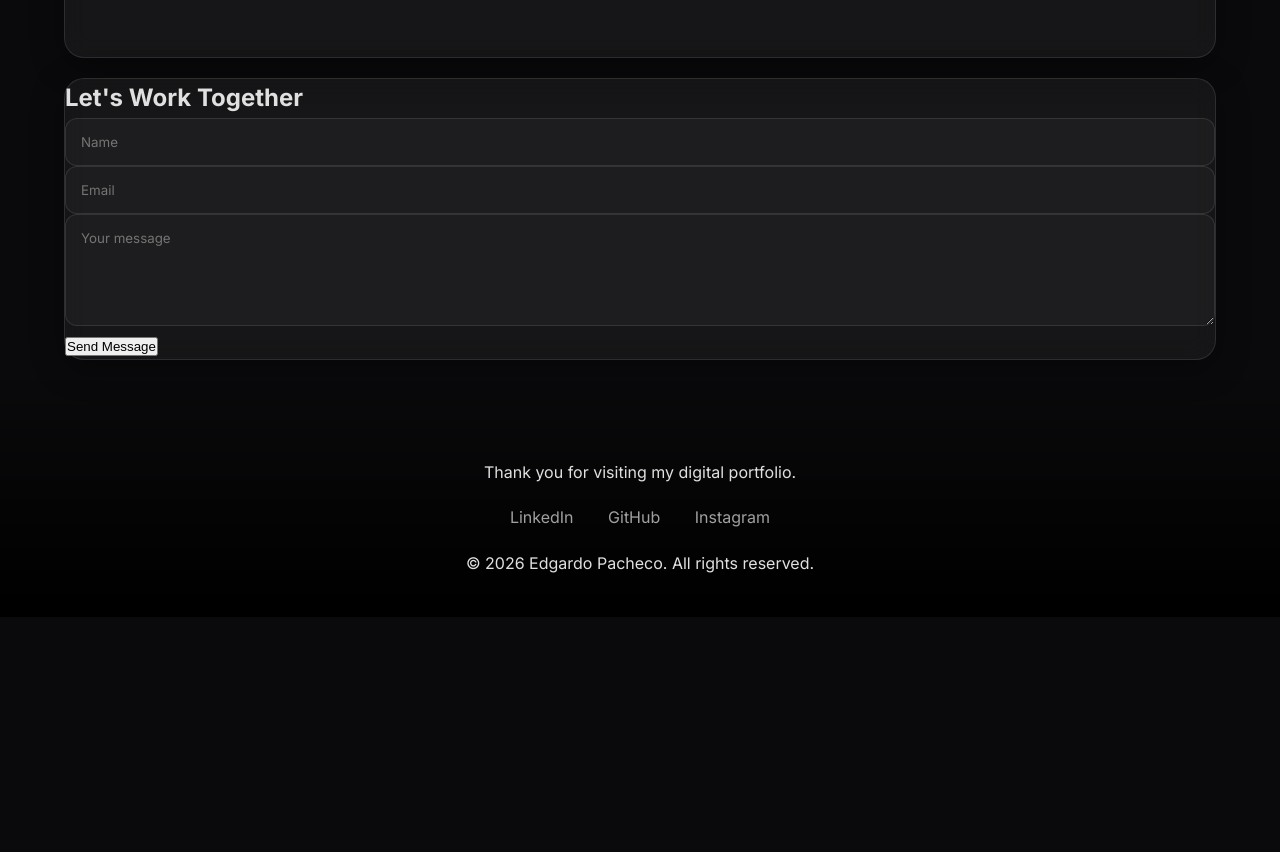
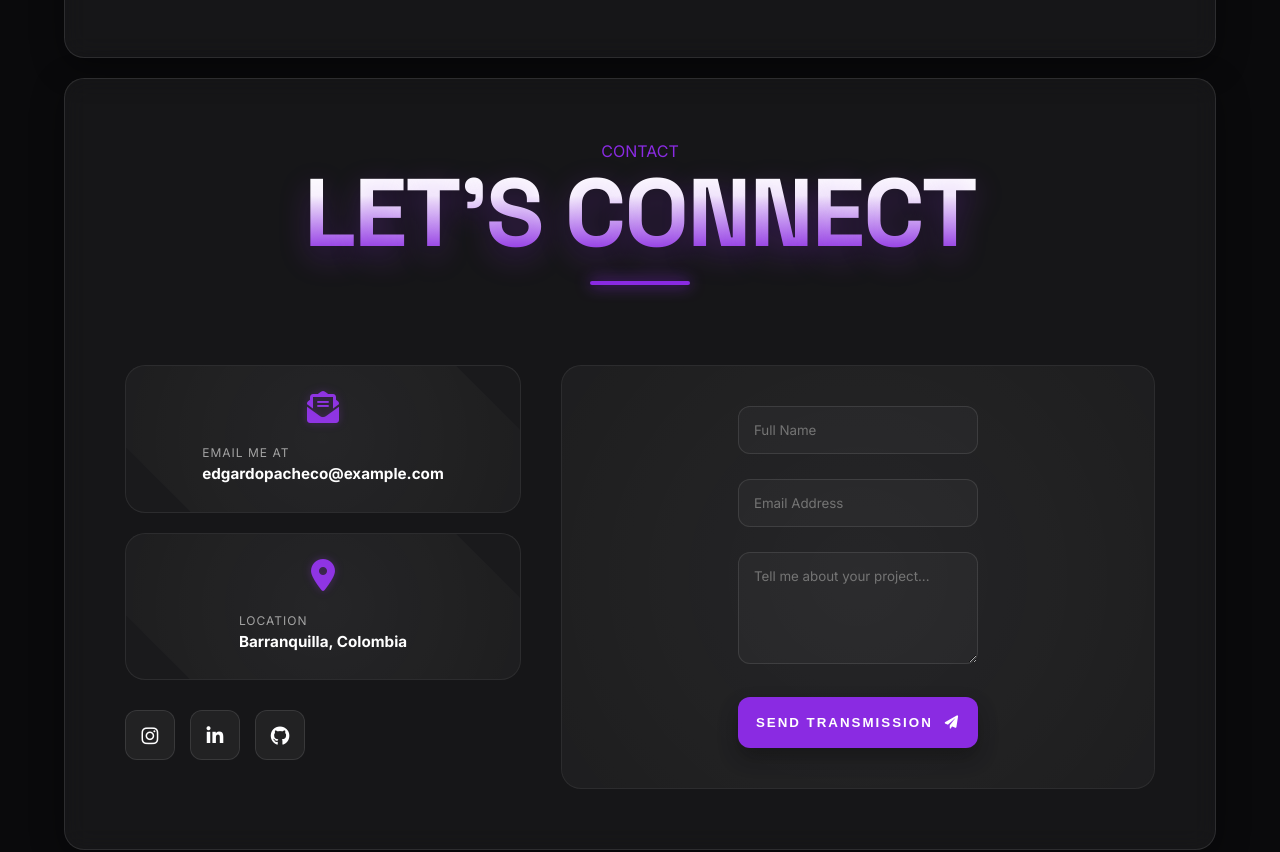
Before and after one commit to pachecoedgardo2006-coder/PORFOLIO, a plain HTML site: page index.html in a window 1280 px wide. Shown: the part 6658-7510 px from the top of the page. Before the commit the page ends 7275 px from the top, so only its background shows below. Drawn offline with Linux system fonts and the light colour scheme.

Commit message:
Revamp contact section with new layout and styles

```diff
--- a/index.html
+++ b/index.html
@@ -385,14 +385,63 @@
         </section>
 
         <section id="work-together" class="contact-section glass">
-            <div class="contact-box">
-                <h2>Let's Work Together</h2>
-                <form class="contact-form">
-                    <input type="text" placeholder="Name" required>
-                    <input type="email" placeholder="Email" required>
-                    <textarea placeholder="Your message" rows="5" required></textarea>
-                    <button type="button" class="btn-submit">Send Message</button>
-                </form>
+            <div class="section-header-centered" style="padding-top: 40px;">
+                <p class="small-txt">Contact</p>
+                <h2 class="massive-title">LET'S CONNECT</h2>
+                <div class="title-underline"></div>
+            </div>
+
+            <div class="contact-container">
+                <div class="contact-info-side">
+                    <div class="contact-method glass-inner">
+                        <i class="fas fa-envelope-open-text"></i>
+                        <div>
+                            <span>Email me at</span>
+                            <p>edgardopacheco@example.com</p>
+                        </div>
+                    </div>
+
+                    <div class="contact-method glass-inner">
+                        <i class="fas fa-map-marker-alt"></i>
+                        <div>
+                            <span>Location</span>
+                            <p>Barranquilla, Colombia</p>
+                        </div>
+                    </div>
+
+                    <div class="social-mystic-wrapper">
+                        <a href="https://www.instagram.com/edgardo.pachecooo/" target="_blank" class="social-icon">
+                            <i class="fab fa-instagram"></i>
+                        </a>
+                        <a href="#" class="social-icon">
+                            <i class="fab fa-linkedin-in"></i>
+                        </a>
+                        <a href="#" class="social-icon">
+                            <i class="fab fa-github"></i>
+                        </a>
+                    </div>
+                </div>
+
+                <div class="contact-form-side glass-inner">
+                    <form class="contact-form">
+                        <div class="input-group">
+                            <input type="text" placeholder="Full Name" required>
+                            <span class="input-gradient"></span>
+                        </div>
+                        <div class="input-group">
+                            <input type="email" placeholder="Email Address" required>
+                            <span class="input-gradient"></span>
+                        </div>
+                        <div class="input-group">
+                            <textarea placeholder="Tell me about your project..." rows="5" required></textarea>
+                            <span class="input-gradient"></span>
+                        </div>
+                        <button type="submit" class="btn-submit-mystic">
+                            <span>Send Transmission</span>
+                            <i class="fas fa-paper-plane"></i>
+                        </button>
+                    </form>
+                </div>
             </div>
         </section>
     </main>
```
